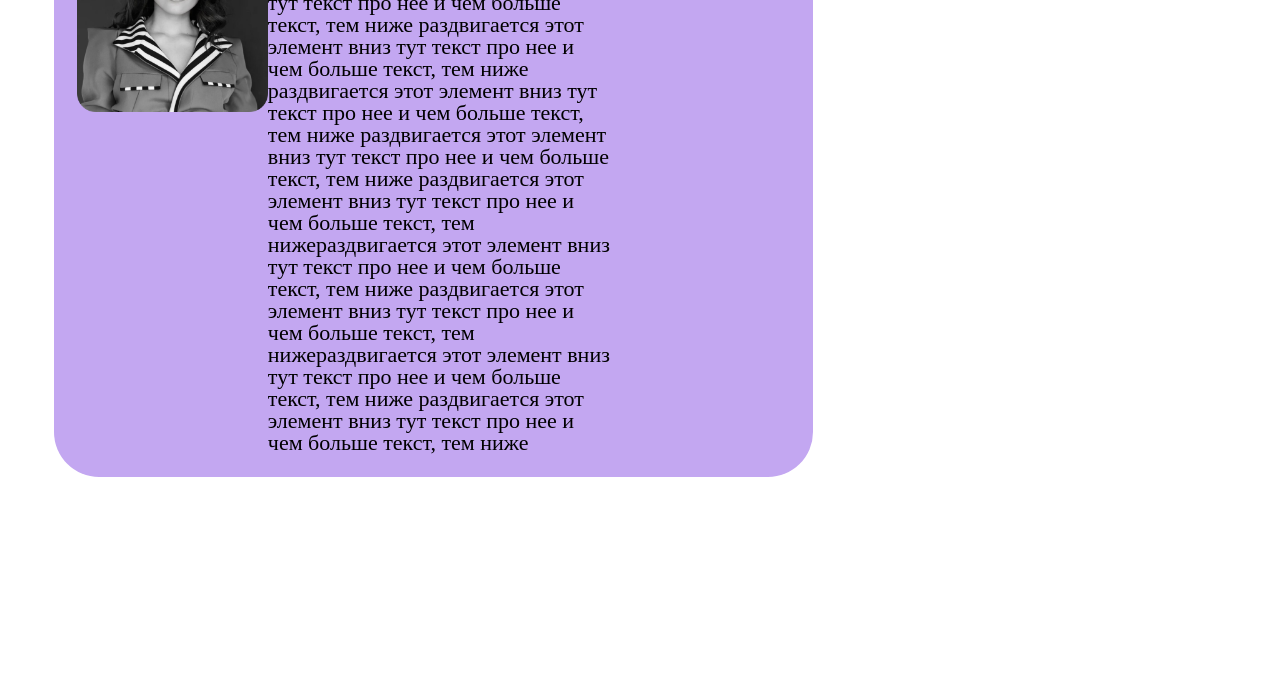
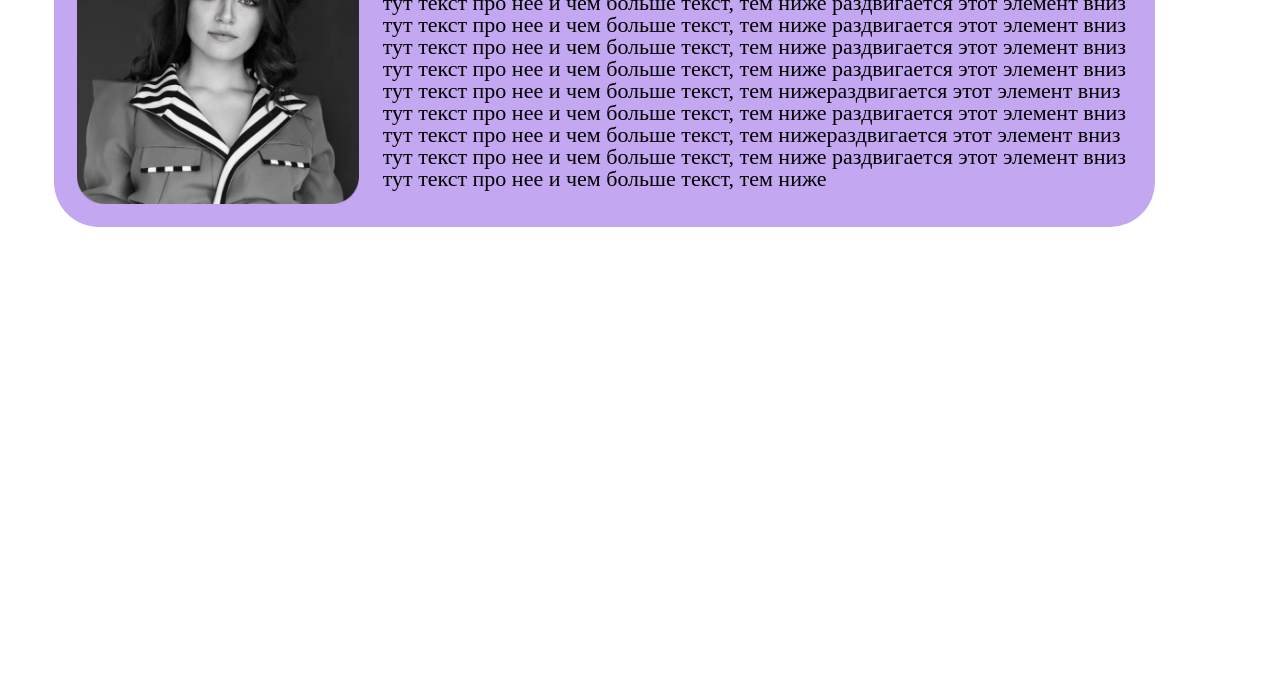
Before and after one commit to efimkrutikhin/Kalinka_Group, a plain HTML site: page main.html in a window 1280 px wide. Shown: the part 121-800 px from the top of the page. Drawn offline with Linux system fonts and the light colour scheme.

Commit message:
адаптировал компьютер 1200*1920

```diff
--- a/main.css
+++ b/main.css
@@ -110,8 +110,8 @@ html{
 
 @media (min-width:1200px) and (max-width:1920px){
   .rectangle_one {
-      width: 59.3%;
-      min-height:32.8%;
+      min-width: 59.3%; /* 1140*100/1920 */
+      min-height:32.8%; /* 355*100/1080 */
       position: absolute;
       padding: 23px;
       left: 4.2%;
@@ -129,8 +129,8 @@ html{
     }
 
     .rectangle_one_content img{
-      width: 26.8%;
-      height:87%;
+      width: 26.8%; /* 306*100/1140 */
+      height:87%; /* 309*100/355 */
     }
 
     .header-container {
@@ -171,7 +171,7 @@ html{
 
     .rectangle_one_text p{
       position: relative;
-      width: 65.7%;
+      width: 74.9rem;
       font-family: 'News Cycle';
       font-style: normal;
       font-weight: 400;
@@ -179,81 +179,6 @@ html{
       line-height: 2.2rem;
       color: #000000;
     }
-}
-
-
-/* @media(max-width:1200px){
-  .rectangle_one {
-    position: absolute;
-    width: 50%;
-    min-height: 429px;
-    left: 25%;
-    top: 91px;
-    padding: 0;
-
-    background: #C3A7F1;
-    border-radius: 45px;
-  }
-  .rectangle_one_content{
-    display: flex;
-    flex-direction: column;
-    padding: 23px;
-  }
-  .header-container {
-    display: flex;
-    flex-direction: column;
-  }
-
-  h2 {
-    position: relative;
-    left: 50px;
-    top: 5px;
-    font-family: 'News Cycle';
-    font-style: normal;
-    font-weight: 700;
-    font-size: 25px;
-    line-height: 82px;
-    display: flex;
-    justify-self: center;
-    align-items: center;
-    text-align: center;
-    color: #000000;
-  }
-
-  h1 {
-    position: relative;
-    width: 273px;
-    height: 33px;
-    font-family: 'News Cycle';
-    font-style: normal;
-    font-weight: 800;
-    font-size: 35px;
-    line-height: 115px;
-    display: flex;
-    align-items: center;
-    justify-content: center;
-    text-align: center;
-    color: #000000;
-  }
-
-  ._rectangle_one_text p {
-    position: relative;
-    width: 280px;
-    min-height:20px;
-    font-family: 'News Cycle';
-    font-style: normal;
-    font-weight: 400;
-    font-size: 25px;
-    line-height: 30px;
-    color: #000000;
-    text-align: justify;
-    margin:0 auto;
-
-    hyphens:auto;
-    -webkit-hyphens:auto;
-    -moz-hyphens:auto;
-    -ms-hyphens:auto;
-}
 }
 
   /* Медиазапрос для мобильных устройств */
```
